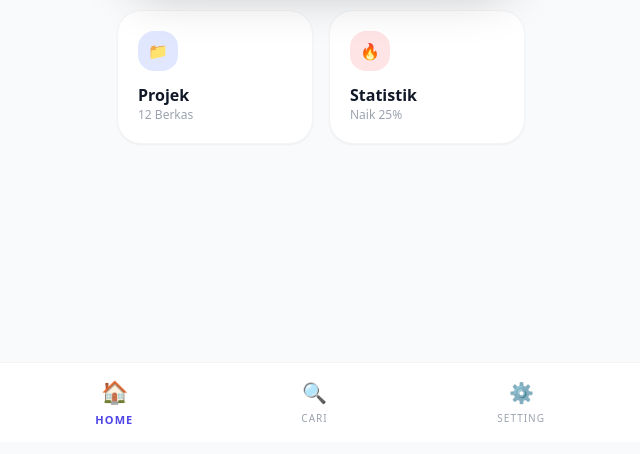
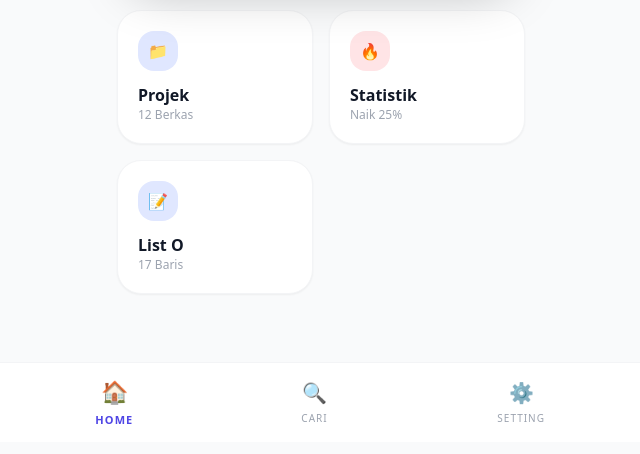
Before and after one commit to bibitunggulscythe/My_App, a website: page www/index.html in a window 1280 px wide. Shown: the part 358-812 px from the top of the page, without its empty margins (319-959 px from the left). Drawn offline with Linux system fonts and the light colour scheme.

Commit message:
menambah konten list

```diff
--- a/www/index.html
+++ b/www/index.html
@@ -50,6 +50,11 @@
                 <h4 class="font-bold">Statistik</h4>
                 <p class="text-xs text-gray-400">Naik 25%</p>
             </div>
+            <div class="bg-white p-5 rounded-3xl shadow-sm border border-gray-100 active:scale-95 transition-all">
+                <div class="w-10 h-10 bg-indigo-100 rounded-2xl flex items-center justify-center text-rose-600 mb-3">📝</div>
+                <h4 class="font-bold">List O</h4>
+                <p class="text-xs text-gray-400">17 Baris</p>
+            </div>
         </div>
     </main>
 
```
